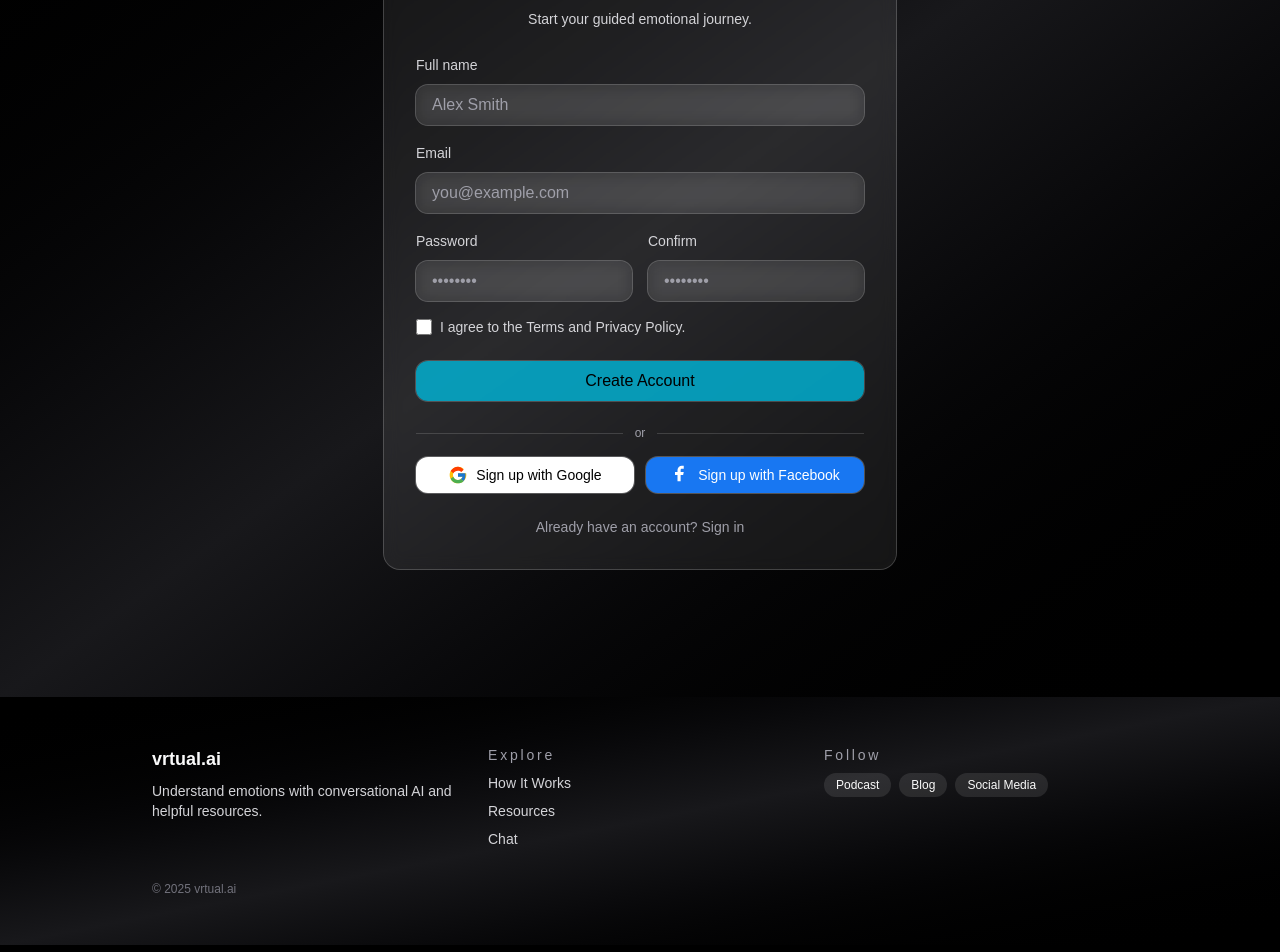
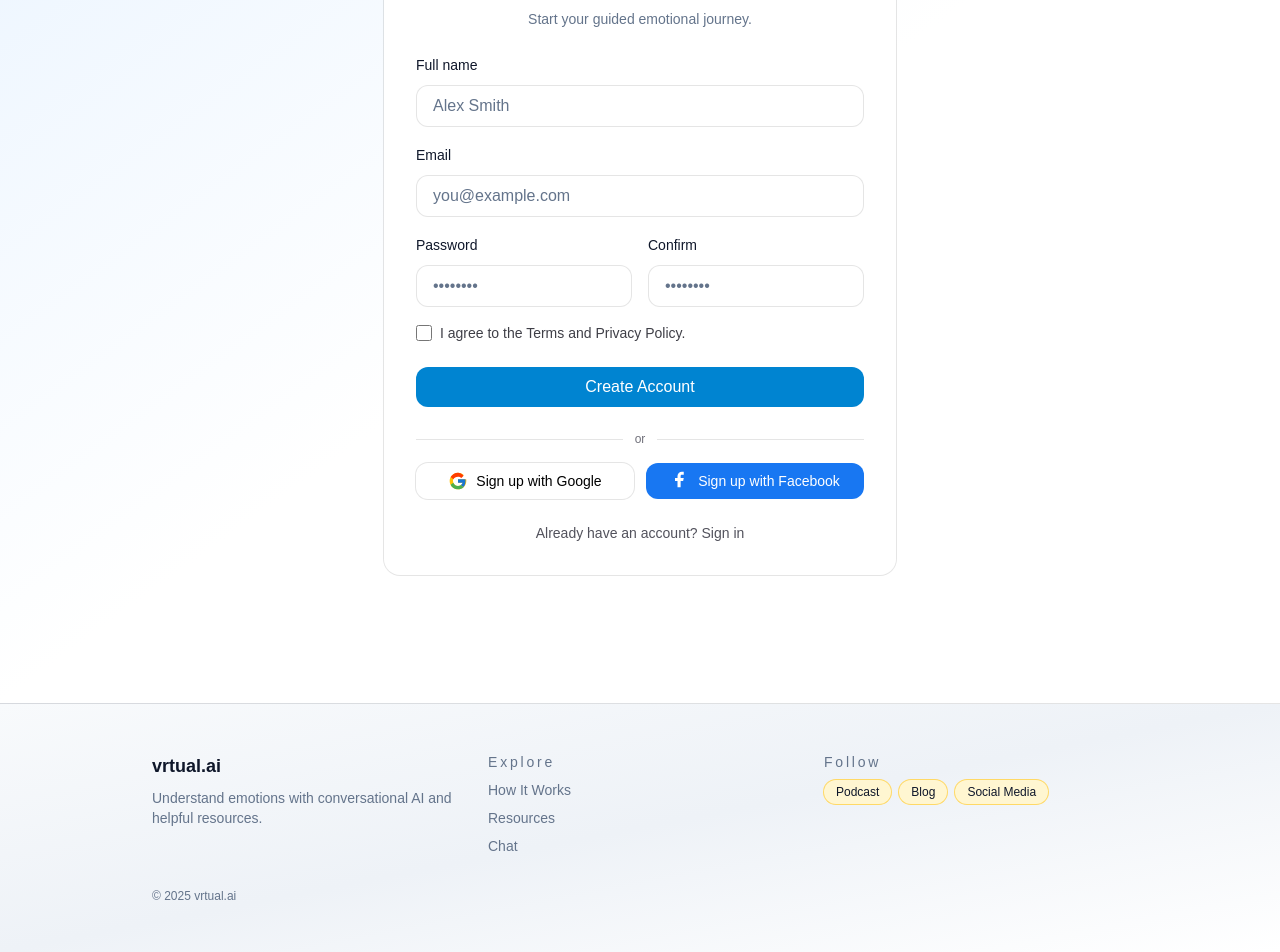
Before and after one commit to Aliyan-12/vrtual.ai, a Next.js app: page /register in a window 1280 px wide. Shown: the part 280-1232 px from the top of the page. Built offline with nearby package versions, Linux system fonts and the light colour scheme.

Commit message:
color scheme update .

```diff
--- a/app/globals.css
+++ b/app/globals.css
@@ -1,21 +1,47 @@
 @import "tailwindcss";
 
 :root {
-  --background: #000000;
-  --foreground: #ededed;
+  --primary: #4DA8FF;
+  --primary-hover: #3B94F6;
+  --primary-light: #EAF4FF;
+  --secondary: #4ADE80;
+  --secondary-light: #ECFDF3;
+  --accent: #FFD966;
+  --accent-light: #FFF6D1;
+  --pink: #FBCFE8;
+  --pink-light: #FFF1F8;
+  --text-dark: #0F172A;
+  --text-muted: #64748B;
+  --white: #FFFFFF;
+  --light-gray: #F8FAFC;
+  --background: var(--white);
+  --foreground: var(--text-dark);
 }
 
 @theme inline {
   --color-background: var(--background);
   --color-foreground: var(--foreground);
+  --color-primary: var(--primary);
+  --color-primary-hover: var(--primary-hover);
+  --color-primary-light: var(--primary-light);
+  --color-secondary: var(--secondary);
+  --color-secondary-light: var(--secondary-light);
+  --color-accent: var(--accent);
+  --color-accent-light: var(--accent-light);
+  --color-pink: var(--pink);
+  --color-pink-light: var(--pink-light);
+  --color-text-dark: var(--text-dark);
+  --color-text-muted: var(--text-muted);
+  --color-white: var(--white);
+  --color-light-gray: var(--light-gray);
   --font-sans: var(--font-geist-sans);
   --font-mono: var(--font-geist-mono);
 }
 
 @media (prefers-color-scheme: dark) {
   :root {
-    --background: #000000;
-    --foreground: #ededed;
+    --background: var(--light-gray);
+    --foreground: var(--text-dark);
   }
 }
 
--- a/app/register/page.tsx
+++ b/app/register/page.tsx
@@ -9,78 +9,78 @@ export const metadata: Metadata = {
 
 export default function RegisterPage() {
   return (
-    <div className="min-h-screen bg-gradient-to-br from-black via-zinc-900 to-black text-zinc-50">
+    <div className="min-h-screen bg-gradient-to-br from-[var(--primary-light)] via-[var(--white)] to-[var(--white)] text-[var(--text-dark)]">
       <Container className="py-24 sm:py-32">
-        <div className="mx-auto w-full max-w-md sm:max-w-lg rounded-2xl bg-white/8 p-6 sm:p-8 backdrop-blur ring-1 ring-white/25">
+        <div className="mx-auto w-full max-w-md sm:max-w-lg rounded-2xl bg-[var(--white)] p-6 sm:p-8 ring-1 ring-black/10">
           <div className="text-center">
-            <div className="text-xs sm:text-sm tracking-[0.2em] text-zinc-400">Join us</div>
+            <div className="text-xs sm:text-sm tracking-[0.2em] text-[var(--text-muted)]">Join us</div>
             <h1 className="mt-2 text-2xl sm:text-3xl font-semibold">Create your account</h1>
-            <p className="mt-2 text-sm text-zinc-300">Start your guided emotional journey.</p>
+            <p className="mt-2 text-sm text-[var(--text-muted)]">Start your guided emotional journey.</p>
           </div>
 
           <form className="mt-6 space-y-4">
             <div>
-              <label htmlFor="name" className="text-sm text-zinc-300">Full name</label>
+              <label htmlFor="name" className="text-sm text-[var(--text-dark)]">Full name</label>
               <input
                 id="name"
                 type="text"
                 placeholder="Alex Smith"
-                className="mt-2 w-full rounded-xl bg-white/8 px-4 py-2 text-zinc-100 outline-none backdrop-blur ring-1 ring-white/25 placeholder:text-zinc-400"
+                className="mt-2 w-full rounded-xl border border-black/10 bg-[var(--white)] px-4 py-2 text-[var(--text-dark)] outline-none placeholder:text-[var(--text-muted)]"
               />
             </div>
             <div>
-              <label htmlFor="email" className="text-sm text-zinc-300">Email</label>
+              <label htmlFor="email" className="text-sm text-[var(--text-dark)]">Email</label>
               <input
                 id="email"
                 type="email"
                 placeholder="you@example.com"
-                className="mt-2 w-full rounded-xl bg-white/8 px-4 py-2 text-zinc-100 outline-none backdrop-blur ring-1 ring-white/25 placeholder:text-zinc-400"
+                className="mt-2 w-full rounded-xl border border-black/10 bg-[var(--white)] px-4 py-2 text-[var(--text-dark)] outline-none placeholder:text-[var(--text-muted)]"
               />
             </div>
             <div className="grid gap-4 sm:grid-cols-2">
               <div>
-                <label htmlFor="password" className="text-sm text-zinc-300">Password</label>
+                <label htmlFor="password" className="text-sm text-[var(--text-dark)]">Password</label>
                 <input
                   id="password"
                   type="password"
                   placeholder="••••••••"
-                  className="mt-2 w-full rounded-xl bg-white/8 px-4 py-2 text-zinc-100 outline-none backdrop-blur ring-1 ring-white/25 placeholder:text-zinc-400"
+                  className="mt-2 w-full rounded-xl border border-black/10 bg-[var(--white)] px-4 py-2 text-[var(--text-dark)] outline-none placeholder:text-[var(--text-muted)]"
                 />
               </div>
               <div>
-                <label htmlFor="confirm" className="text-sm text-zinc-300">Confirm</label>
+                <label htmlFor="confirm" className="text-sm text-[var(--text-dark)]">Confirm</label>
                 <input
                   id="confirm"
                   type="password"
                   placeholder="••••••••"
-                  className="mt-2 w-full rounded-xl bg-white/8 px-4 py-2 text-zinc-100 outline-none backdrop-blur ring-1 ring-white/25 placeholder:text-zinc-400"
+                  className="mt-2 w-full rounded-xl border border-black/10 bg-[var(--white)] px-4 py-2 text-[var(--text-dark)] outline-none placeholder:text-[var(--text-muted)]"
                 />
               </div>
             </div>
 
-            <label className="mt-2 flex items-start gap-2 text-sm text-zinc-300">
-              <input type="checkbox" className="mt-0.5 h-4 w-4 rounded border border-white/20 bg-white/5" />
+            <label className="mt-2 flex items-start gap-2 text-sm text-zinc-700">
+              <input type="checkbox" className="mt-0.5 h-4 w-4 rounded border border-black/10 bg-white" />
               I agree to the Terms and Privacy Policy.
             </label>
 
             <button
               type="button"
-              className="mt-2 w-full rounded-xl bg-cyan-500/80 px-4 py-2 text-black ring-1 ring-white/20 hover:bg-cyan-400"
+              className="mt-2 w-full rounded-xl bg-sky-600 px-4 py-2 text-white hover:bg-sky-500"
             >
               Create Account
             </button>
           </form>
 
           <div className="mt-6 flex items-center gap-3">
-            <div className="h-px w-full bg-white/15" />
-            <div className="text-xs text-zinc-400">or</div>
-            <div className="h-px w-full bg-white/15" />
+            <div className="h-px w-full bg-black/10" />
+            <div className="text-xs text-zinc-500">or</div>
+            <div className="h-px w-full bg-black/10" />
           </div>
 
           <div className="mt-4 grid gap-3 sm:grid-cols-2">
             <button
               type="button"
-              className="flex items-center justify-center gap-2 rounded-xl bg-white px-4 py-2 text-sm font-medium text-black ring-1 ring-white/25 hover:bg-white/90"
+              className="flex items-center justify-center gap-2 rounded-xl bg-white px-4 py-2 text-sm font-medium text-black ring-1 ring-black/10 hover:bg-white/90"
               aria-label="Sign up with Google"
             >
               <svg xmlns="http://www.w3.org/2000/svg" viewBox="0 0 48 48" className="h-5 w-5">
@@ -103,8 +103,8 @@ export default function RegisterPage() {
             </button>
           </div>
 
-          <div className="mt-6 text-center text-sm text-zinc-400">
-            Already have an account? <Link href="/login" className="hover:text-zinc-200">Sign in</Link>
+          <div className="mt-6 text-center text-sm text-zinc-600">
+            Already have an account? <Link href="/login" className="hover:text-zinc-900">Sign in</Link>
           </div>
         </div>
       </Container>
--- a/components/Footer.tsx
+++ b/components/Footer.tsx
@@ -2,33 +2,33 @@ import Link from "next/link";
 
 export default function Footer() {
   return (
-    <footer className="bg-gradient-to-br from-black via-zinc-900 to-black text-zinc-50">
+    <footer className="bg-gradient-to-br from-[var(--light-gray)] via-[#EEF2F7] to-[var(--white)] text-[var(--text-dark)] border-t border-black/10">
       <div className="mx-auto max-w-5xl px-6 py-12">
         <div className="grid gap-8 sm:grid-cols-3">
           <div>
             <div className="text-lg font-semibold">vrtual.ai</div>
-            <p className="mt-2 text-sm text-zinc-300">
+            <p className="mt-2 text-sm text-[var(--text-muted)]">
               Understand emotions with conversational AI and helpful resources.
             </p>
           </div>
           <div>
-            <div className="text-sm tracking-[0.2em] text-zinc-400">Explore</div>
+            <div className="text-sm tracking-[0.2em] text-[var(--text-muted)]">Explore</div>
             <div className="mt-2 flex flex-col gap-2 text-sm">
-              <Link href="/#how-it-works" className="text-zinc-300 hover:text-zinc-100">How It Works</Link>
-              <Link href="/#resources" className="text-zinc-300 hover:text-zinc-100">Resources</Link>
-              <Link href="/chat" className="text-zinc-300 hover:text-zinc-100">Chat</Link>
+              <Link href="/#how-it-works" className="text-[var(--text-muted)] hover:text-[var(--text-dark)]">How It Works</Link>
+              <Link href="/#resources" className="text-[var(--text-muted)] hover:text-[var(--text-dark)]">Resources</Link>
+              <Link href="/chat" className="text-[var(--text-muted)] hover:text-[var(--text-dark)]">Chat</Link>
             </div>
           </div>
           <div>
-            <div className="text-sm tracking-[0.2em] text-zinc-400">Follow</div>
+            <div className="text-sm tracking-[0.2em] text-[var(--text-muted)]">Follow</div>
             <div className="mt-2 flex flex-wrap gap-2">
-              <Link href="/#resources" className="rounded-full bg-white/10 px-3 py-1 text-xs">Podcast</Link>
-              <Link href="/#resources" className="rounded-full bg-white/10 px-3 py-1 text-xs">Blog</Link>
-              <Link href="/#resources" className="rounded-full bg-white/10 px-3 py-1 text-xs">Social Media</Link>
+              <Link href="/#resources" className="rounded-full bg-[var(--accent-light)] px-3 py-1 text-xs text-[var(--text-dark)] ring-1 ring-[var(--accent)]">Podcast</Link>
+              <Link href="/#resources" className="rounded-full bg-[var(--accent-light)] px-3 py-1 text-xs text-[var(--text-dark)] ring-1 ring-[var(--accent)]">Blog</Link>
+              <Link href="/#resources" className="rounded-full bg-[var(--accent-light)] px-3 py-1 text-xs text-[var(--text-dark)] ring-1 ring-[var(--accent)]">Social Media</Link>
             </div>
           </div>
         </div>
-        <div className="mt-8 text-xs text-zinc-500">© {new Date().getFullYear()} vrtual.ai</div>
+        <div className="mt-8 text-xs text-[var(--text-muted)]">© {new Date().getFullYear()} vrtual.ai</div>
       </div>
     </footer>
   );
```
Also changed, not shown: app/login/page.tsx (+18 -18 lines), components/Navbar.tsx (+14 -14 lines), components/chat/Chat.tsx (+22 -20 lines), components/hero/EmotionalJourney.tsx (+12 -12 lines), components/hero/Features.tsx (+19 -19 lines), components/hero/Hero.tsx (+21 -31 lines), components/hero/HowItWorks.tsx (+8 -8 lines), components/hero/Resources.tsx (+6 -6 lines).
